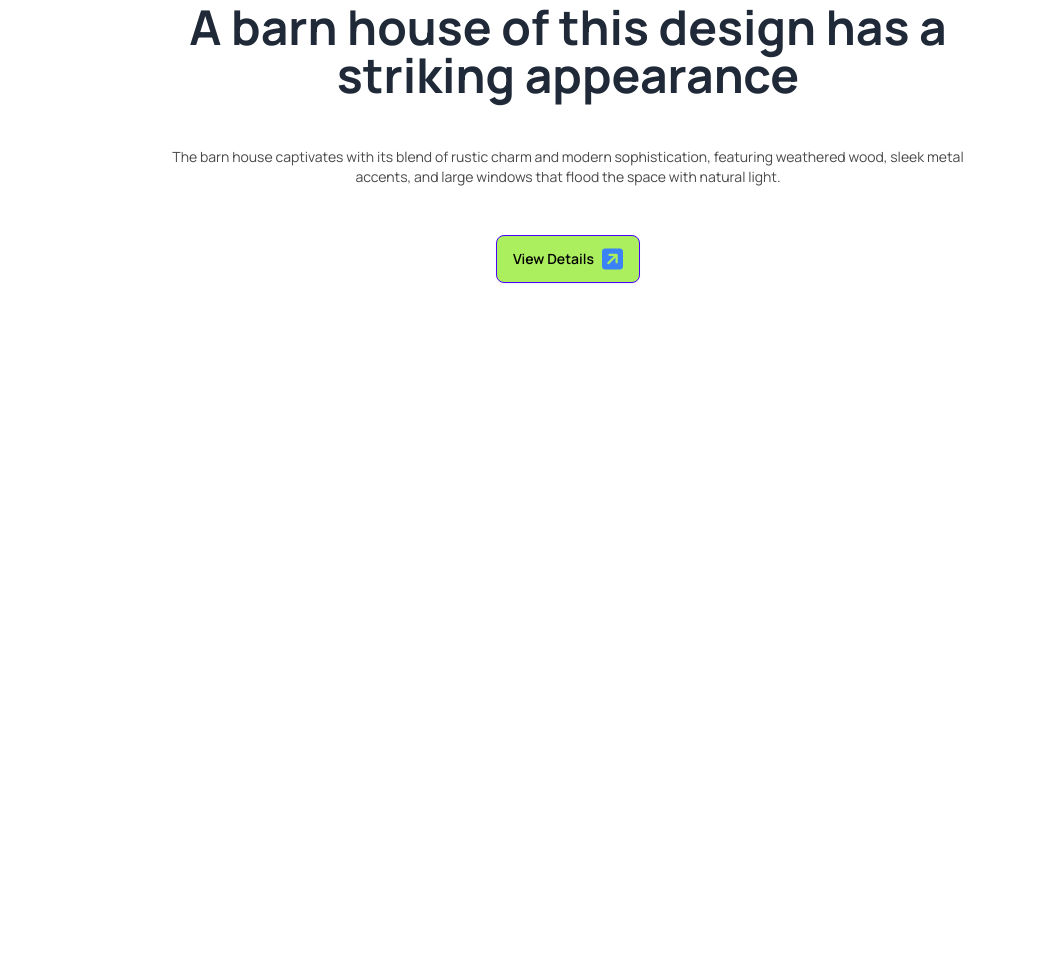
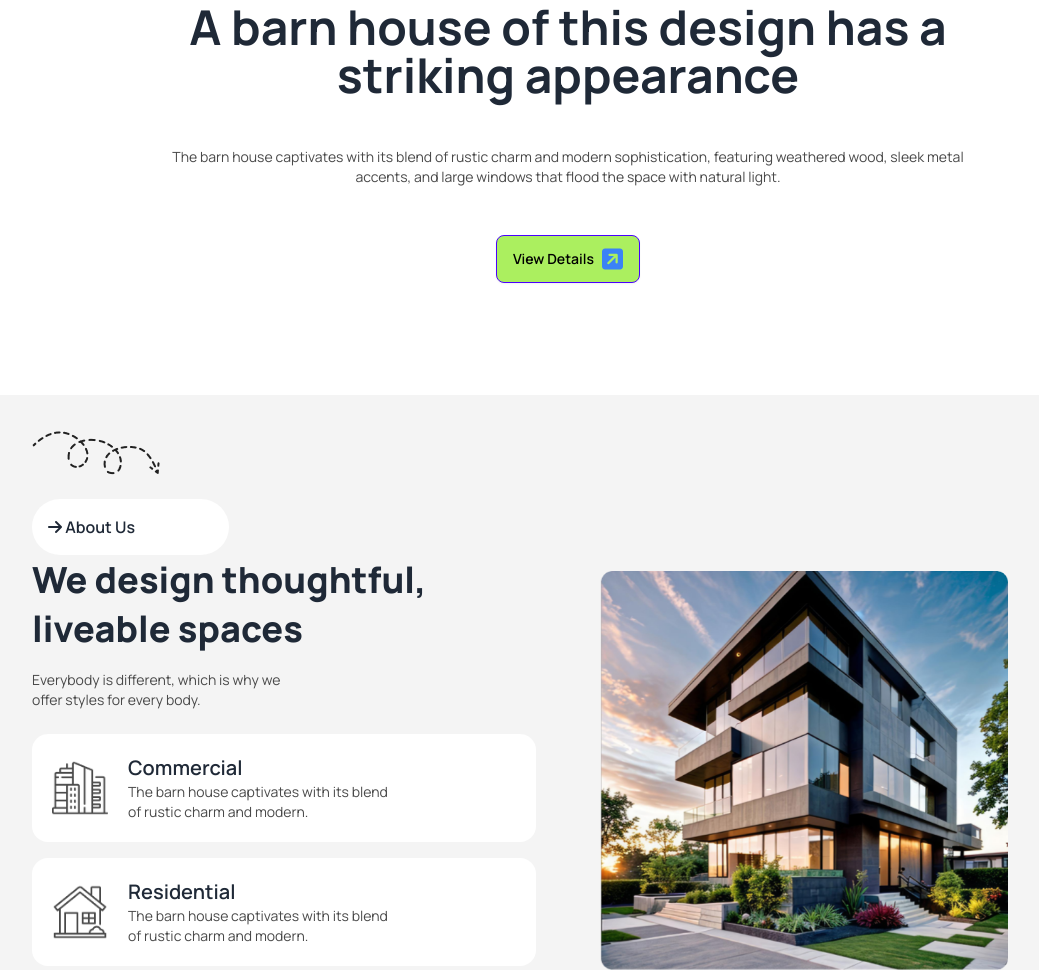
Before and after one commit to SADMAN-SADID-052/B10-A-3, a plain HTML site: page index.html in a window 1280 px wide. Shown: the part 535-1505 px from the top of the page, without its empty margins (72-1111 px from the left). Before the commit the page ends 850 px from the top, so only its background shows below. Drawn offline with nearby package versions, Linux system fonts and the light colour scheme.

Commit message:
About us section design

```diff
--- a/index.html
+++ b/index.html
@@ -142,6 +142,88 @@
         </section>
 
 
+         <!-- We design throughtful section -->
+
+        <section class="w-full mx-auto mt-20 bg-[#F4F4F4]">
+
+
+
+         <div class="max-w-6xl mx-auto">
+
+          <div class="grid grid-cols-1 items-center lg:grid-cols-2 gap-16">
+
+
+            <div class="ml-10">
+                <div class="flex items-center">
+
+                    <div class="mt-8">
+
+
+                        <img class="mb-6" src="assets/Vector.png" alt="">
+                      <h5 class="bg-[#FFFFFF] p-4 font-semibold w-1/2 rounded-full"><i class="fa-solid fa-arrow-right"></i> About Us</h5>
+                        <h3 class="text-4xl font-extrabold leading-snug">
+                          We design thoughtful, <br>
+                           liveable spaces
+                        </h3>
+                        <p class="text-sm text-[#494949] mt-4 mb-4">
+                            Everybody is different, which is why we <br>
+                            offer styles for every body.
+                        </p>
+                    </div>
+                </div>
+                <div class="flex items-center bg-[#FFFFFF]  rounded-2xl mt-2">
+
+                    <img class="w-14 h-14 ml-5" src="./assets/commercial.png" alt="">
+
+                    <div class="p-5">
+                        <h3 class="font-semibold text-xl ">
+                          Commercial
+
+                        </h3>
+                        <p class="text-sm text-[#494949]">
+                          The barn house captivates with its blend <br>
+                            of rustic charm and modern.
+
+                        </p>
+
+                    </div>
+
+                </div>
+                <div class="flex items-center  bg-[#FFFFFF]  rounded-2xl mt-4">
+
+                    <img class="w-14 h-14 ml-5" src="./assets/residential.png" alt="">
+
+                    <div class="p-5">
+                        <h3 class="font-semibold text-xl">
+                          Residential
+
+                        </h3>
+
+                        <p class="text-sm text-[#494949]">
+
+                          The barn house captivates with its blend <br>
+                          of rustic charm and modern.
+                        </p>
+                    </div>
+
+                </div>
+            </div>
+
+
+            <div class="lg:mt-44">
+                <img class="w-3/4 " src="./assets/Rectangle.png" alt="">
+            </div>
+
+        </div>
+         </div>
+
+
+
+
+      </section>
+
+
+
 
     </main>
     <footer>
```
